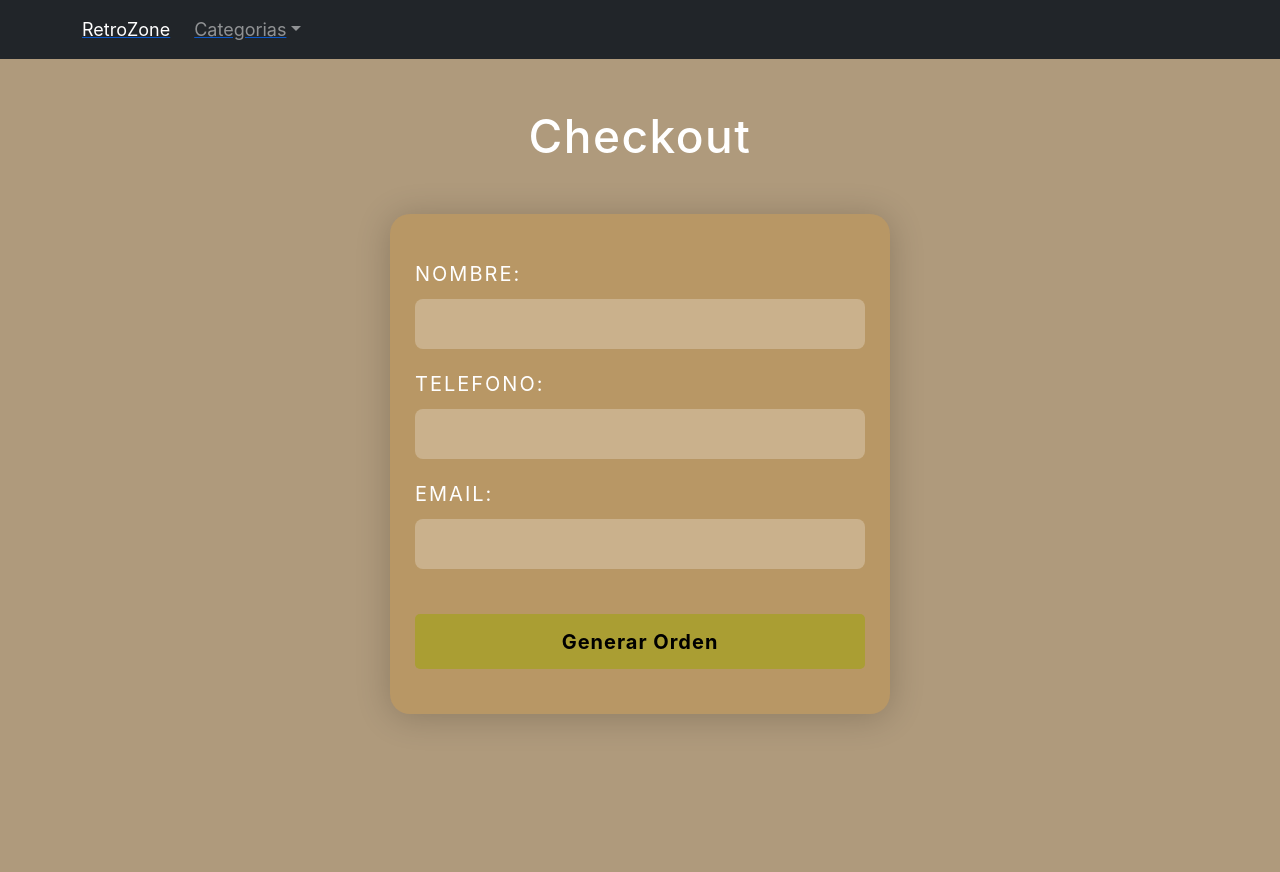
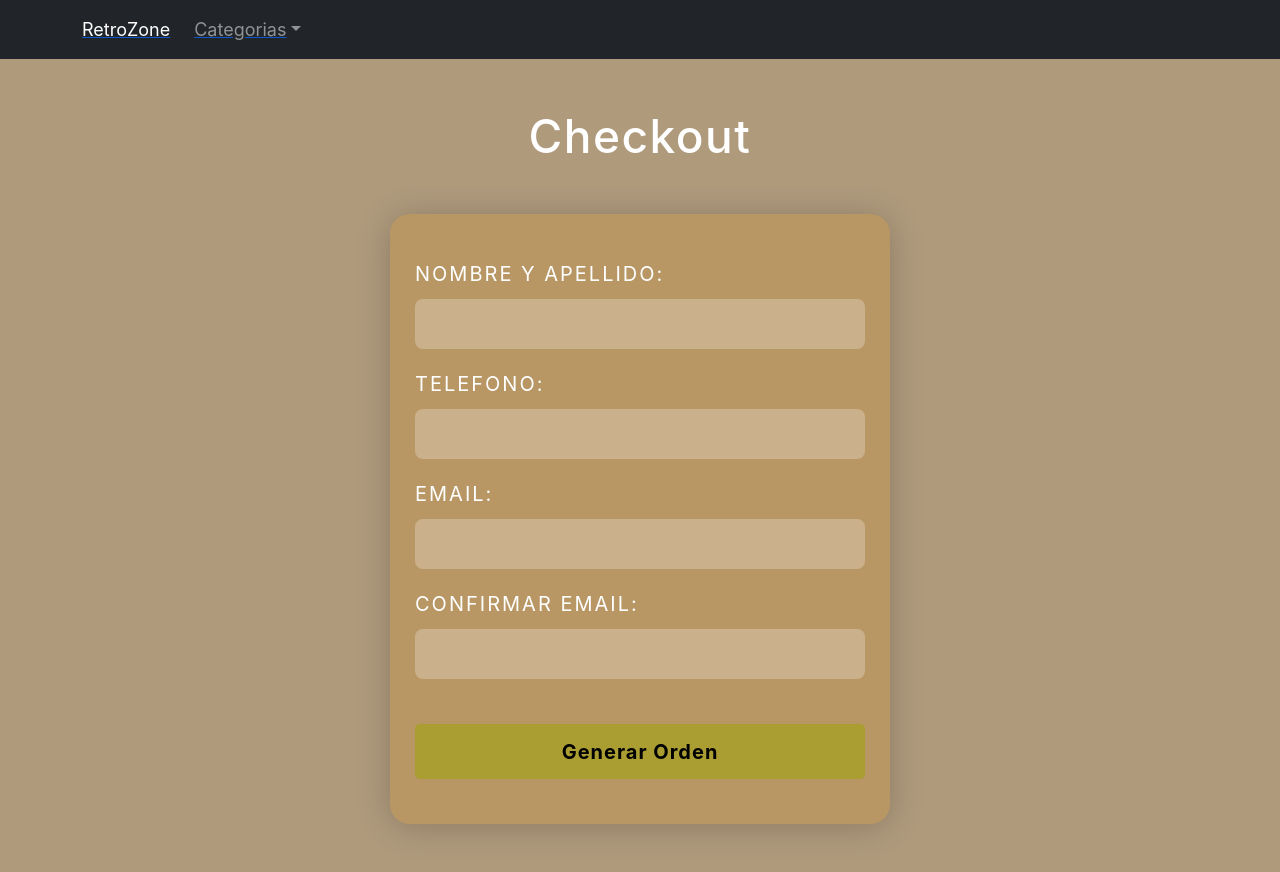
Before and after one commit to Gonmrod/ProyectoFinal_RodriguezGonzalo_ReactJs, a React (Create React App) app: page /checkout in a window 1280 px wide. Before the commit the page ends 800 px from the top, so only its background shows below. Built offline with nearby package versions, Linux system fonts and the light colour scheme.

Commit message:
add confirmation e-mail

```diff
--- a/src/components/CheckoutForm/CheckoutForm.css
+++ b/src/components/CheckoutForm/CheckoutForm.css
@@ -10,6 +10,7 @@
     border-radius: 20px;
     box-shadow: 0 3px 35px rgb(0 0 0 / 0.2);
 }
+
 .checkoutOrder {
     max-width: 600px;
     margin: 150px auto;
@@ -22,6 +23,7 @@
     border-radius: 20px;
     box-shadow: 0 3px 35px rgb(0 0 0 / 0.2);
 }
+
 .form {
     display: flex;
     flex-direction: column;
@@ -29,6 +31,7 @@
     margin: 10px;
     width: 100%;
 }
+
 h1 {
     text-align: center;
     color: #FFF;
@@ -36,8 +39,9 @@ h1 {
     letter-spacing: 1.5px;
     margin: 50px;
 }
+
 @media (max-width: 576px) {
- h1{
+    h1 {
         text-align: center;
         color: #FFF;
         font-size: 20px;
@@ -45,6 +49,7 @@ h1 {
         margin: 50px;
     }
 }
+
 h2 {
     text-align: center;
     color: black;
@@ -52,6 +57,7 @@ h2 {
     letter-spacing: 1.5px;
     margin: 25px;
 }
+
 .label {
     display: flex;
     color: #FFF;
@@ -65,6 +71,7 @@ h2 {
     font-size: 20px;
     gap: 10px;
 }
+
 .input {
     height: 50px;
     color: #FFF;
@@ -75,6 +82,7 @@ h2 {
     outline: none;
     padding: 10px;
 }
+
 .button {
     color: black;
     background-color: rgba(169, 159, 46, 0.9);
@@ -89,3 +97,9 @@ h2 {
     text-decoration: none;
     margin-top: 25px;
 }
+
+.error {
+    color: red;
+    font-size: 26px;
+    margin-top: 5px;
+}
--- a/src/components/CheckoutForm/CheckoutForm.jsx
+++ b/src/components/CheckoutForm/CheckoutForm.jsx
@@ -2,13 +2,19 @@ import { useState } from 'react';
 import './CheckoutForm.css';
 
 export const CheckoutForm = ({ onConfirm }) => {
-
     const [name, setName] = useState('');
     const [phone, setPhone] = useState('');
     const [email, setEmail] = useState('');
+    const [confirmEmail, setConfirmEmail] = useState('');
+    const [error, setError] = useState('');
 
     const handleConfirm = (event) => {
         event.preventDefault();
+
+        if (email !== confirmEmail) {
+            setError('Error en los correos, por favor verifica ambos campos.');
+            return;
+        }
 
         const userData = {
             name,
@@ -22,8 +28,9 @@ export const CheckoutForm = ({ onConfirm }) => {
         <div className='checkoutForm'>
             <form onSubmit={handleConfirm} className='form'>
                 <label className='label'>
-                    Nombre:
-                    <input className='input'
+                    Nombre y Apellido:
+                    <input
+                        className='input'
                         type="text"
                         value={name}
                         onChange={({target}) => setName(target.value)}
@@ -32,7 +39,8 @@ export const CheckoutForm = ({ onConfirm }) => {
                 </label>
                 <label className='label'>
                     Telefono:
-                    <input className='input'
+                    <input
+                        className='input'
                         type="text"
                         value={phone}
                         onChange={({target}) => setPhone(target.value)}
@@ -41,17 +49,29 @@ export const CheckoutForm = ({ onConfirm }) => {
                 </label>
                 <label className='label'>
                     Email:
-                    <input className='input'
+                    <input
+                        className='input'
                         type="email"
                         value={email}
                         onChange={({target}) => setEmail(target.value)}
                         required
                     />
                 </label>
+                <label className='label'>
+                    Confirmar Email:
+                    <input
+                        className='input'
+                        type="email"
+                        value={confirmEmail}
+                        onChange={({target}) => setConfirmEmail(target.value)}
+                        required
+                    />
+                </label>
+                {error && <p className='error'>{error}</p>}
                 <div className='label'>
                     <button type='submit' className='button'>Generar Orden</button>
                 </div>
             </form>
         </div>
-    )
-}
+    );
+};
```
Lines whose indentation alone changed are shown as unchanged.
